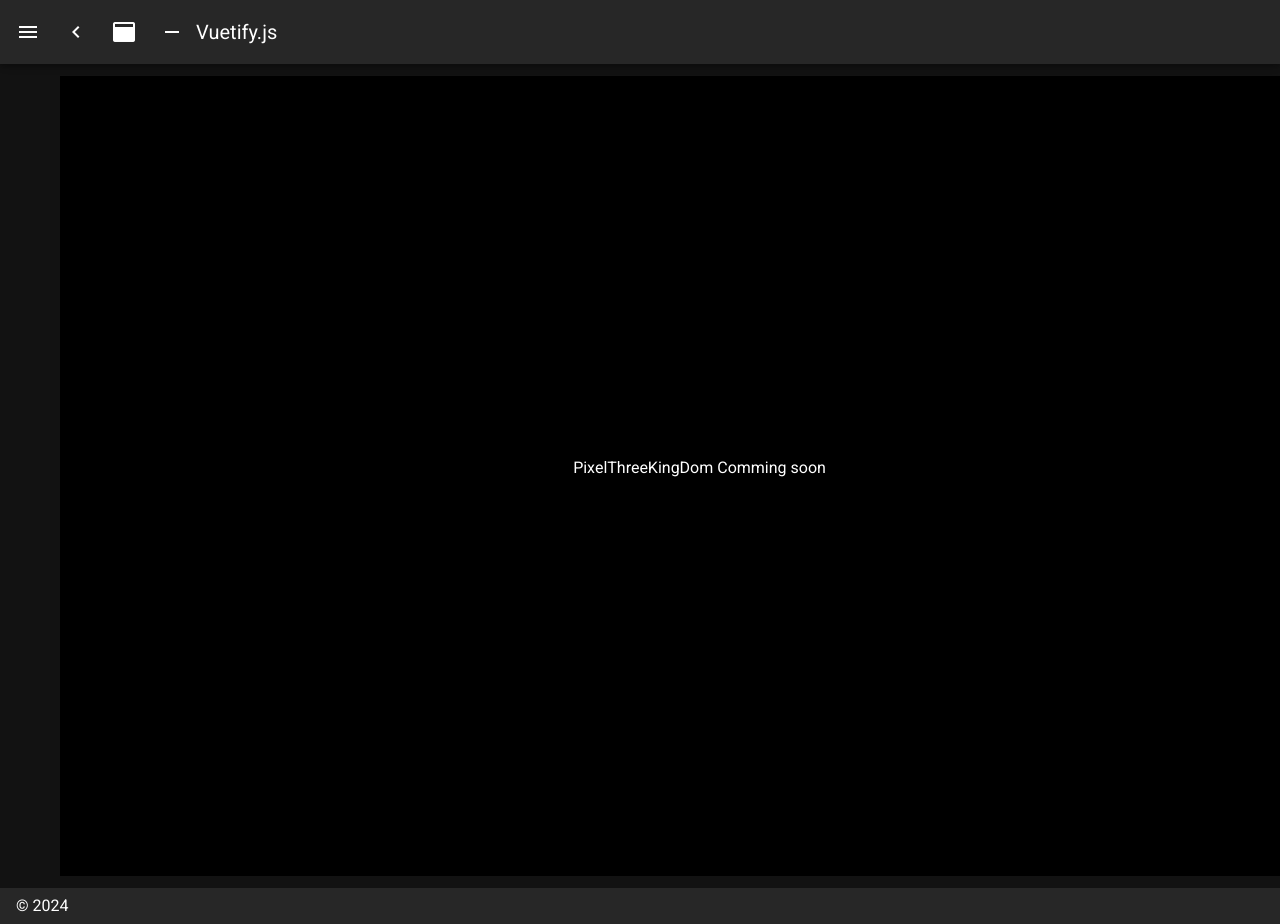
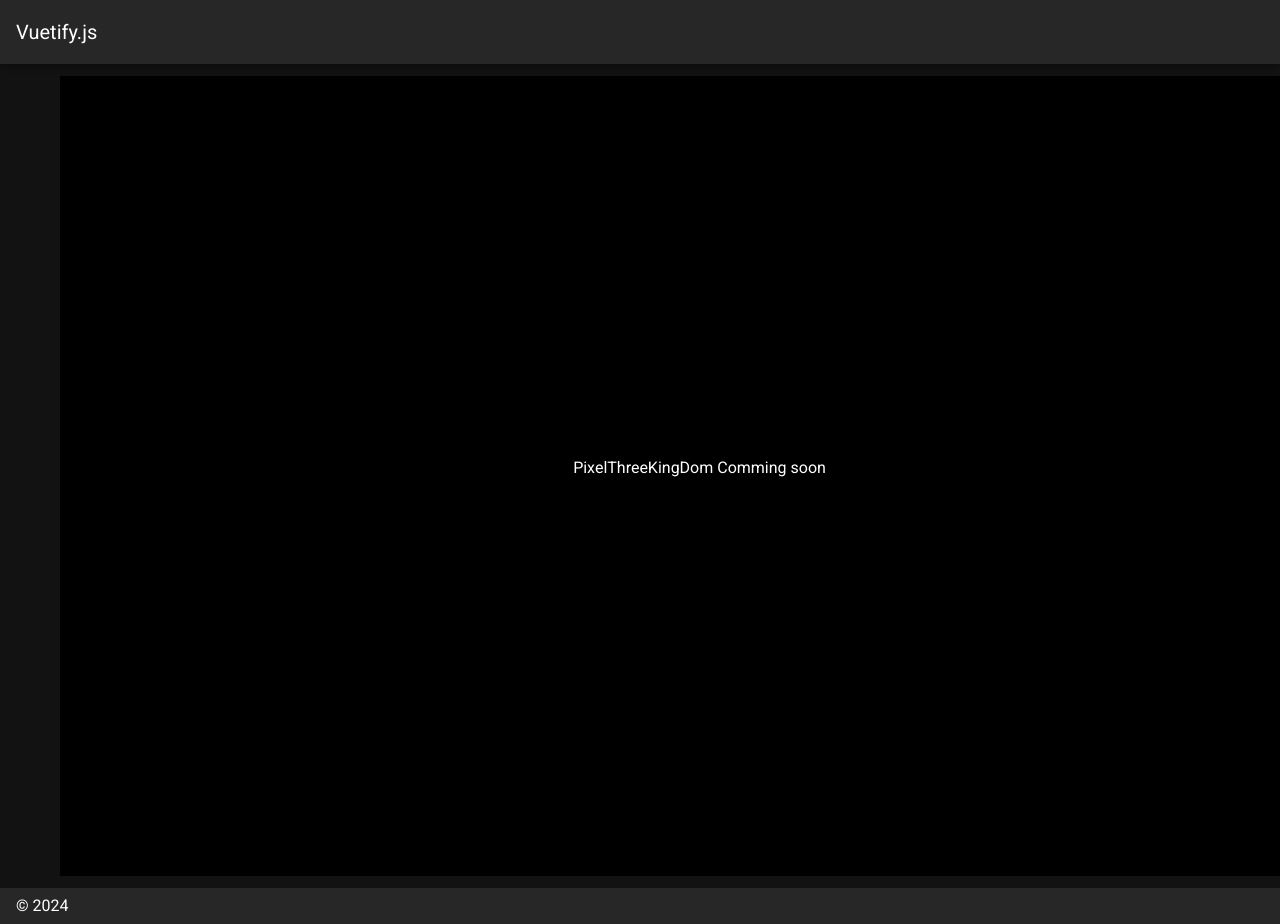
Before and after one commit to GitHubKimJunGyeom/PixelThreeKingdoms-front, a Nuxt app: page / in a window 1280 px wide. Shown: the top 924 px of the page. Built offline with nearby package versions, Linux system fonts and the light colour scheme.

Commit message:
레이아웃 필요없는 버튼 제거

```diff
--- a/layouts/default.vue
+++ b/layouts/default.vue
@@ -29,25 +29,6 @@
       fixed
       app
     >
-      <v-app-bar-nav-icon @click.stop="drawer = !drawer" />
-      <v-btn
-        icon
-        @click.stop="miniVariant = !miniVariant"
-      >
-        <v-icon>mdi-{{ `chevron-${miniVariant ? 'right' : 'left'}` }}</v-icon>
-      </v-btn>
-      <v-btn
-        icon
-        @click.stop="clipped = !clipped"
-      >
-        <v-icon>mdi-application</v-icon>
-      </v-btn>
-      <v-btn
-        icon
-        @click.stop="fixed = !fixed"
-      >
-        <v-icon>mdi-minus</v-icon>
-      </v-btn>
       <v-toolbar-title>{{ title }}</v-toolbar-title>
       <v-spacer />
     </v-app-bar>
```
